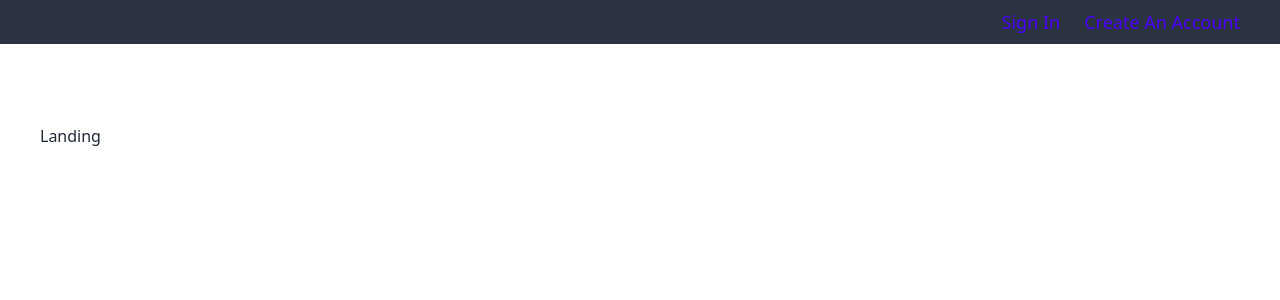
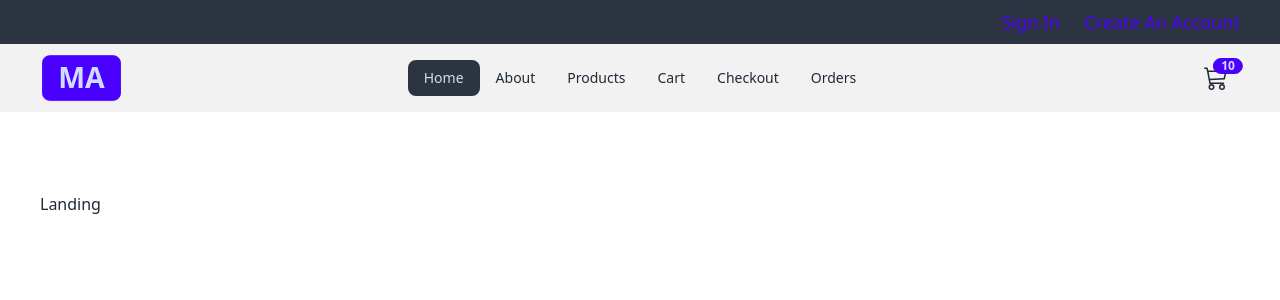
Before and after one commit to miftaha/online-shop-react-redux-query, a React (Vite) app: page / in a window 1280 px wide. Shown: the top 300 px of the page. Built offline with nearby package versions, Linux system fonts and the light colour scheme.

Commit message:
add Navbar component with basic functionality

```diff
--- a/src/App.jsx
+++ b/src/App.jsx
@@ -25,7 +25,7 @@
       { path: '/products/:id', element: <SingleProduct /> },
       { path: '/cart', element: <Cart /> },
       { path: '/checkout', element: <Checkout /> },
-      { path: '/order', element: <Orders /> },
+      { path: '/orders', element: <Orders /> },
     ],
   },
   { path: '/login', element: <Login />, errorElement: <Error /> },
--- /dev/null
+++ b/src/components/NavLinks.jsx
@@ -0,0 +1,27 @@
+const links = [
+  { id: 1, url: '/', text: 'home' },
+  { id: 2, url: 'about', text: 'about' },
+  { id: 3, url: 'products', text: 'products' },
+  { id: 4, url: 'cart', text: 'cart' },
+  { id: 5, url: 'checkout', text: 'checkout' },
+  { id: 6, url: 'orders', text: 'orders' },
+]
+import { NavLink } from 'react-router-dom'
+
+const NavLinks = () => {
+  return (
+    <>
+      {links.map((link) => {
+        const { id, url, text } = link
+        return (
+          <li key={id}>
+            <NavLink className="capitalize" to={url}>
+              {text}
+            </NavLink>
+          </li>
+        )
+      })}
+    </>
+  )
+}
+export default NavLinks
--- /dev/null
+++ b/src/components/Navbar.jsx
@@ -0,0 +1,52 @@
+import { BsCart3, BsMoonFill, BsSunFill } from 'react-icons/bs'
+import { FaBarsStaggered } from 'react-icons/fa6'
+import { NavLink } from 'react-router-dom'
+import NavLinks from './NavLinks'
+
+const Navbar = () => {
+  return (
+    <nav className="bg-base-200">
+      <div className="navbar align-element ">
+        <div className="navbar-start">
+          {/* Title */}
+          <NavLink
+            to="/"
+            className="hidden lg:flex btn btn-primary text-3xl items-center "
+          >
+            MA
+          </NavLink>
+          {/* DROPDOWN */}
+          <div className="dropdown">
+            <label tabIndex={0} className="btn btn-ghost lg:hidden">
+              <FaBarsStaggered className="h-6 w-6" />
+            </label>
+            <ul
+              tabIndex={0}
+              className="menu menu-sm dropdown-content mt-3 z-[1] p-2 shadow bg-base-200 rounded-box w-52"
+            >
+              <NavLinks />
+            </ul>
+          </div>
+        </div>
+        <div className="navbar-center hidden lg:flex">
+          <ul className="menu menu-horizontal ">
+            <NavLinks />
+          </ul>
+        </div>
+        <div className="navbar-end">
+          {/* THEME ICONS */}
+          {/* CART LINK*/}
+          <NavLink to="cart" className="btn btn-ghost btn-circle btn-md ml-4">
+            <div className="indicator">
+              <BsCart3 className="h-6 w-6" />
+              <span className="badge badge-sm badge-primary indicator-item">
+                10
+              </span>
+            </div>
+          </NavLink>
+        </div>
+      </div>
+    </nav>
+  )
+}
+export default Navbar
--- a/src/pages/HomeLayout.jsx
+++ b/src/pages/HomeLayout.jsx
@@ -1,9 +1,11 @@
 import { Outlet } from 'react-router-dom'
 import Header from '../components/Header'
+import Navbar from '../components/Navbar'
 const HomeLayout = () => {
   return (
     <>
       <Header />
+      <Navbar />
       <section className="align-element py-20">
         <Outlet />
       </section>
```
